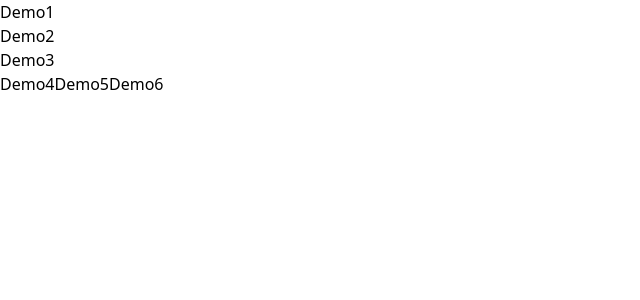
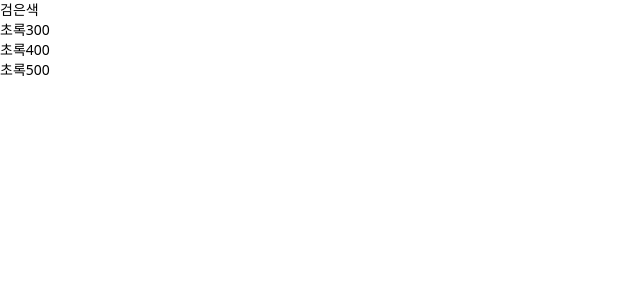
Before and after one commit to TaeSuPark/su-ui, a React (Create React App) app: page / in a window 1280 px wide. Shown: the top 300 px of the page, without its empty margins (0-640 px from the left). Built offline with nearby package versions, Linux system fonts and the light colour scheme.

Commit message:
feat:  Add Typography interface

```diff
--- a/src/libs/components/Typography/Typography.tsx
+++ b/src/libs/components/Typography/Typography.tsx
@@ -1,7 +1,37 @@
-type TypographyProps = {
-  children: React.ReactNode
+import { VariantProps } from "class-variance-authority"
+import { TypographyVariants } from "../../styles/styles"
+import cn from "../../utils/cn"
+
+interface TypographyProps
+  extends React.HTMLAttributes<HTMLSpanElement>,
+    VariantProps<typeof TypographyVariants> {
+  children: React.ReactNode | React.ReactNode[]
+  additionalCss?: string
 }
 
-export default function Typography({ children }: TypographyProps) {
-  return <span className="flex whitespace-normal font-sans">{children}</span>
+export default function Typography({
+  children,
+  typoColor,
+  size,
+  weight,
+  whiteSpace,
+  additionalCss,
+  ...props
+}: TypographyProps) {
+  return (
+    <span
+      className={cn(
+        TypographyVariants({
+          typoColor,
+          size,
+          weight,
+          whiteSpace,
+        }),
+        additionalCss
+      )}
+      {...props}
+    >
+      {children}
+    </span>
+  )
 }
--- a/src/libs/styles/styles.ts
+++ b/src/libs/styles/styles.ts
@@ -1,5 +1,71 @@
 import { cva } from "class-variance-authority"
 
+// text variants
+
+// font-size
+const fontValues = {
+  xs: "text-xs",
+  sm: "text-sm",
+  base: "text-base",
+  lg: "text-lg",
+  xl: "text-xl",
+  "2xl": "text-2xl",
+  "3xl": "text-3xl",
+  "4xl": "text-4xl",
+  "5xl": "text-5xl",
+  "6xl": "text-6xl",
+  "7xl": "text-7xl",
+  "8xl": "text-8xl",
+  "9xl": "text-9xl",
+}
+
+// font-weight
+const fontWeightValues = {
+  400: "font-normal",
+  500: "font-medium",
+  700: "font-bold",
+}
+
+// color
+
+const colorValues = (type: "text" | "bg") => {
+  return {
+    inherit: `${type}-inherit`,
+    transparent: `${type}-transparent`,
+    current: `${type}-current`,
+    black: `${type}-black`,
+    white: `${type}-white`,
+    [`gray-lighter`]: `${type}-gray-300`,
+    [`gray-main`]: `${type}-gray-400`,
+    [`gray-darker`]: `${type}-gray-500`,
+    [`red-lighter`]: `${type}-red-300`,
+    [`red-main`]: `${type}-red-400`,
+    [`red-darker`]: `${type}-red-500`,
+    [`orange-lighter`]: `${type}-orange-300`,
+    [`orange-main`]: `${type}-orange-400`,
+    [`orange-darker`]: `${type}-orange-500`,
+    [`yellow-lighter`]: `${type}-yellow-300`,
+    [`yellow-main`]: `${type}-yellow-400`,
+    [`yellow-darker`]: `${type}-yellow-500`,
+    [`green-lighter`]: `${type}-green-300`,
+    [`green-main`]: `${type}-green-400`,
+    [`green-darker`]: `${type}-green-500`,
+    [`blue-lighter`]: `${type}-blue-300`,
+    [`blue-main`]: `${type}-blue-400`,
+    [`blue-darker`]: `${type}-blue-500`,
+    [`indigo-lighter`]: `${type}-indigo-300`,
+    [`indigo-main`]: `${type}-indigo-400`,
+    [`indigo-darker`]: `${type}-indigo-500`,
+    [`purple-lighter`]: `${type}-purple-300`,
+    [`purple-main`]: `${type}-purple-400`,
+    [`purple-darker`]: `${type}-purple-500`,
+    [`pink-lighter`]: `${type}-pink-300`,
+    [`pink-main`]: `${type}-pink-400`,
+    [`pink-darker`]: `${type}-pink-500`,
+  }
+}
+
+// space
 type SpaceType =
   | "p"
   | "px"
@@ -114,3 +180,24 @@ export const VStackVariants = cva(`flex`, {
     justify: "default",
   },
 })
+
+export const TypographyVariants = cva(``, {
+  variants: {
+    typoColor: colorValues("text"),
+    size: fontValues,
+    weight: fontWeightValues,
+    whiteSpace: {
+      normal: "whitespace-normal",
+      nowrap: "whitespace-nowrap",
+      pre: "whitespace-pre",
+      preLine: "whitespace-pre-line",
+      preWrap: "whitespace-pre-wrap",
+    },
+  },
+  defaultVariants: {
+    typoColor: "black",
+    size: "base",
+    weight: 400,
+    whiteSpace: "normal",
+  },
+})
--- a/src/pages/Demo.tsx
+++ b/src/pages/Demo.tsx
@@ -5,14 +5,18 @@ type DemoProps = {}
 export default function Demo({}: DemoProps) {
   return (
     <VStack gap={4}>
-      <Typography>Demo1</Typography>
-      <Typography>Demo2</Typography>
-      <Typography>Demo3</Typography>
-      <HStack gap={4}>
-        <Typography>Demo4</Typography>
-        <Typography>Demo5</Typography>
-        <Typography>Demo6</Typography>
-      </HStack>
+      <Typography typoColor="black" size="sm">
+        검은색
+      </Typography>
+      <Typography size="sm" typoColor={"green-lighter"}>
+        초록300
+      </Typography>
+      <Typography size="sm" typoColor={"green-main"}>
+        초록400
+      </Typography>
+      <Typography size="sm" typoColor={"green-darker"}>
+        초록500
+      </Typography>
     </VStack>
   )
 }
```
